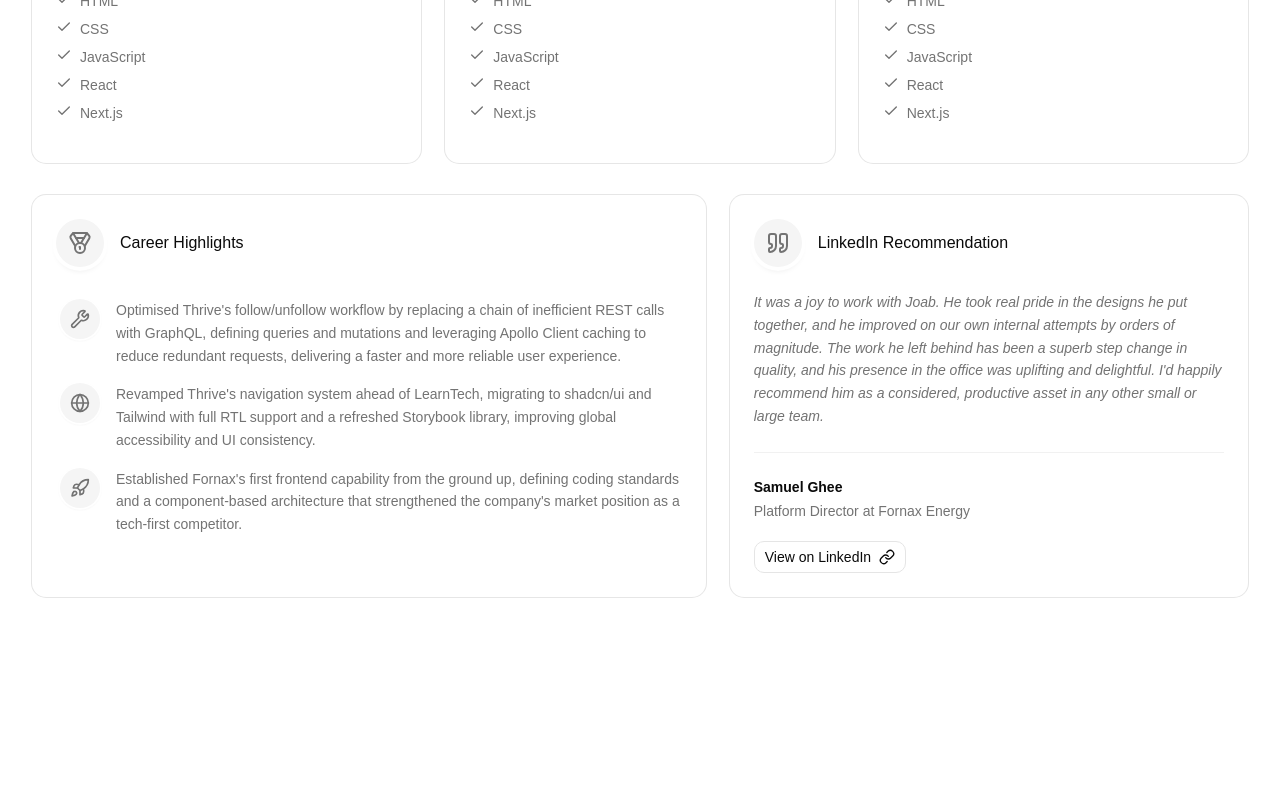
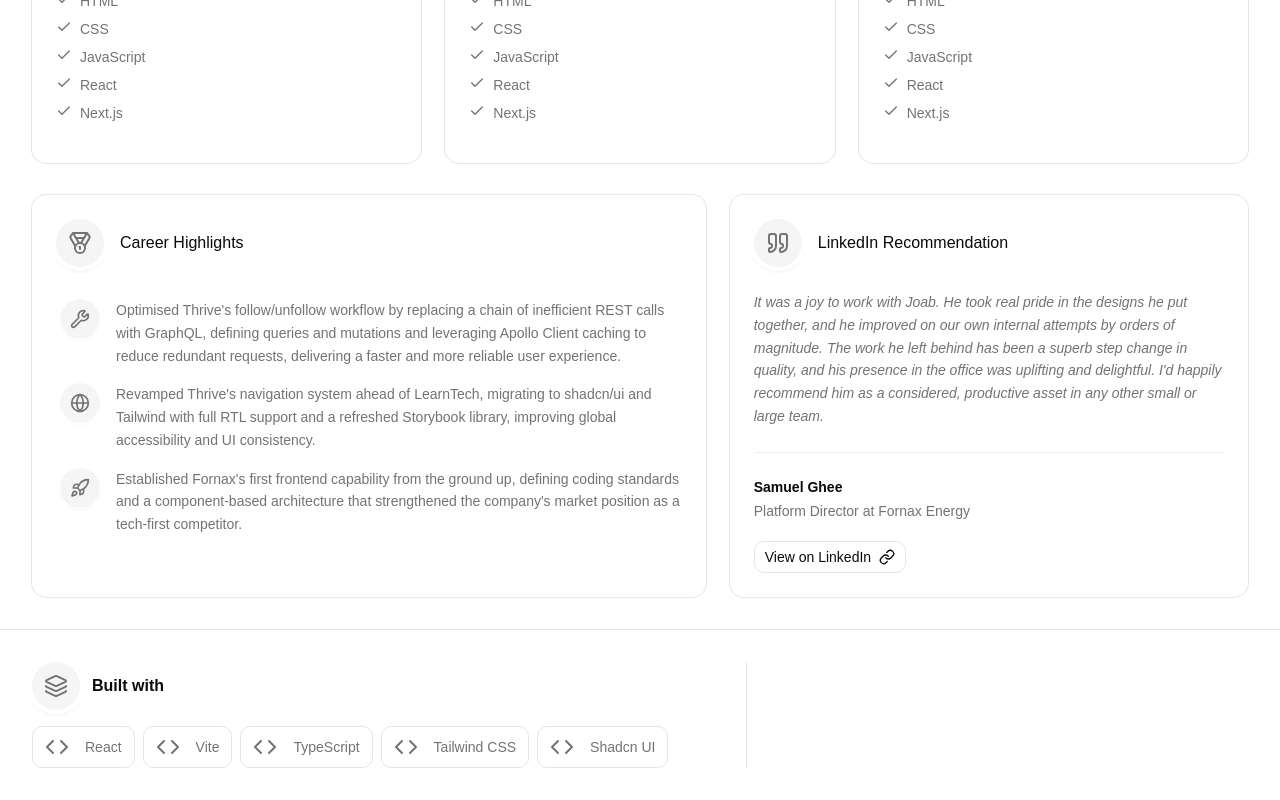
Before and after one commit to JoabFelton138/joab-portfolio, a React (Vite) app in the folder joab-portfolio/: page / in a window 1280 px wide. Shown: the part 620-1420 px from the top of the page. Before the commit the page ends 1249 px from the top, so only its background shows below. Built offline with nearby package versions, Linux system fonts and the light colour scheme.

Commit message:
feat: footer

```diff
--- a/joab-portfolio/src/App.tsx
+++ b/joab-portfolio/src/App.tsx
@@ -1,6 +1,7 @@
 import './App.css'
 import { About } from './components/About'
 import { CareerHighlightsAndRecommendation } from './components/career-highlights-and-recommendation/CareerHighlightsAndRecommendation'
+import { Footer } from './components/Footer'
 import { Navbar } from './components/Navbar'
 import { TechnicalSkills } from './components/technical-skills/TechnicalSkills'
 
@@ -13,6 +14,7 @@ function App() {
         <About />
         <TechnicalSkills />
         <CareerHighlightsAndRecommendation />
+        <Footer />
       </section>
     </>
   )
--- /dev/null
+++ b/joab-portfolio/src/components/Footer.tsx
@@ -0,0 +1,61 @@
+import { Cloud, CodeIcon, Layers } from "lucide-react";
+import { IconCircle } from "./IconCircle";
+
+export const Footer = () => {
+
+    const codeIcon = <CodeIcon className="size-6 text-muted-foreground" />;
+
+    const techStack = [
+        {
+            name: "React",
+            icon: codeIcon
+        },
+        {
+            name: "Vite",
+            icon: codeIcon
+        },
+        {
+            name: "TypeScript",
+            icon: codeIcon
+        },
+        {
+            name: "Tailwind CSS",
+            icon: codeIcon
+        },
+        {
+            name: "Shadcn UI",
+            icon: codeIcon
+        }
+    ];
+
+    const hostedBy = {
+        name: "Amazon Web Services",
+        icon: <Cloud/>
+    };
+
+    return (
+        <footer className="bg-background border-t border-borderp-8">
+            <div className="mx-auto grid max-w-7xl grid-cols-1 md:grid-cols-[1.5fr_1fr] gap-8 p-8 md:gap-6">
+                <div className="space-y-4 border-b border-border pb-8 md:border-b-0 md:border-r md:pb-0 md:pr-4">
+                    <div className="flex items-center gap-3">
+                          <IconCircle className="size-12 shrink-0">
+                                <Layers className="size-6 text-muted-foreground" />
+                            </IconCircle>
+                        <h3 className="font-semibold">Built with</h3>
+                    </div>
+                    <div className="flex flex-wrap gap-2">
+                        {techStack.map((tech) => (
+                            <div
+                                className="flex items-center gap-4 rounded-lg border border-border bg-background px-3 py-2"
+                                key={tech.name}
+                            >
+                                {tech.icon}
+                                <span className="text-sm text-muted-foreground">{tech.name}</span>
+                            </div>
+                        ))}
+                    </div>
+                </div>
+            </div>
+        </footer>
+    );
+};
--- a/joab-portfolio/src/components/career-highlights-and-recommendation/RecommendationCard.tsx
+++ b/joab-portfolio/src/components/career-highlights-and-recommendation/RecommendationCard.tsx
@@ -11,7 +11,7 @@ export const RecommendationCard = () => {
         <Card className="flex h-full flex-col justify-start gap-0 p-6">
             <CardHeader className="flex flex-row items-center gap-4 px-0 pb-6">
                 <IconCircle className="size-12">
-                <Quote className="size-6 text-muted-foreground" />
+                    <Quote className="size-6 text-muted-foreground" />
                 </IconCircle>
                 <CardTitle>LinkedIn Recommendation</CardTitle>
             </CardHeader>
```
